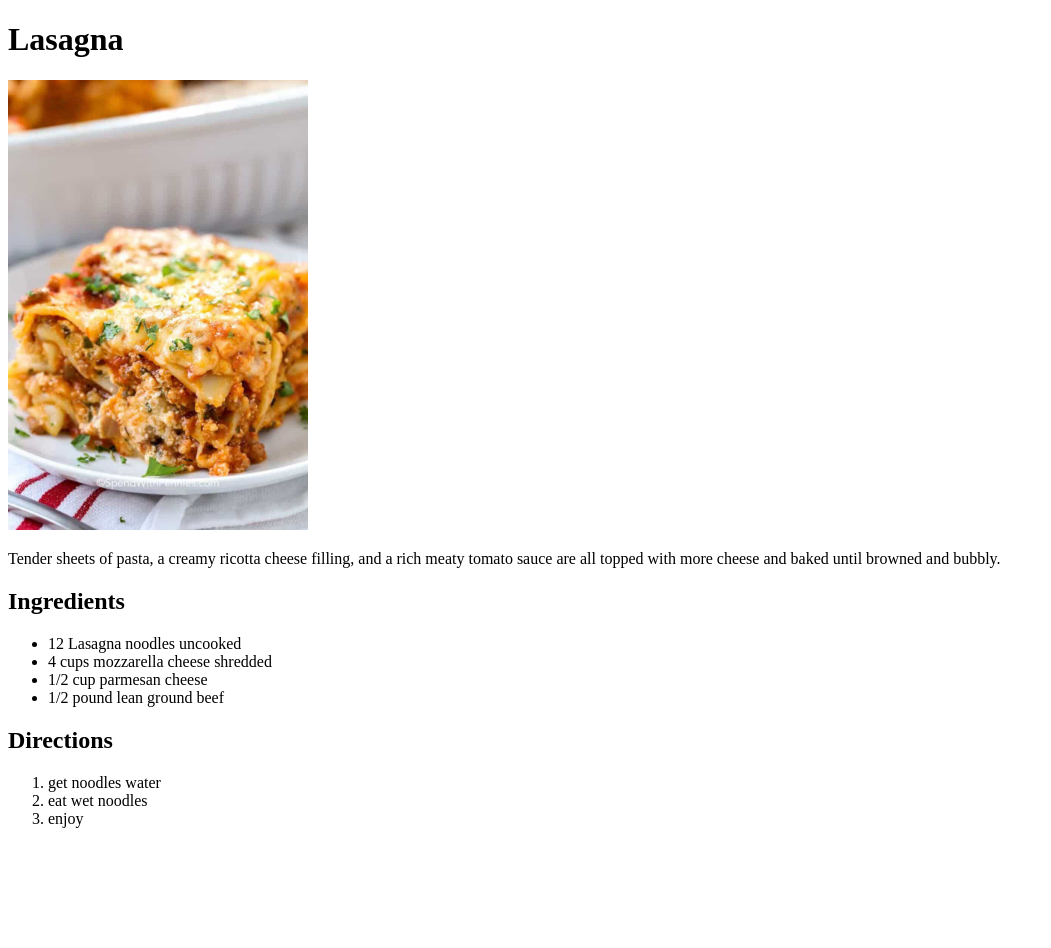
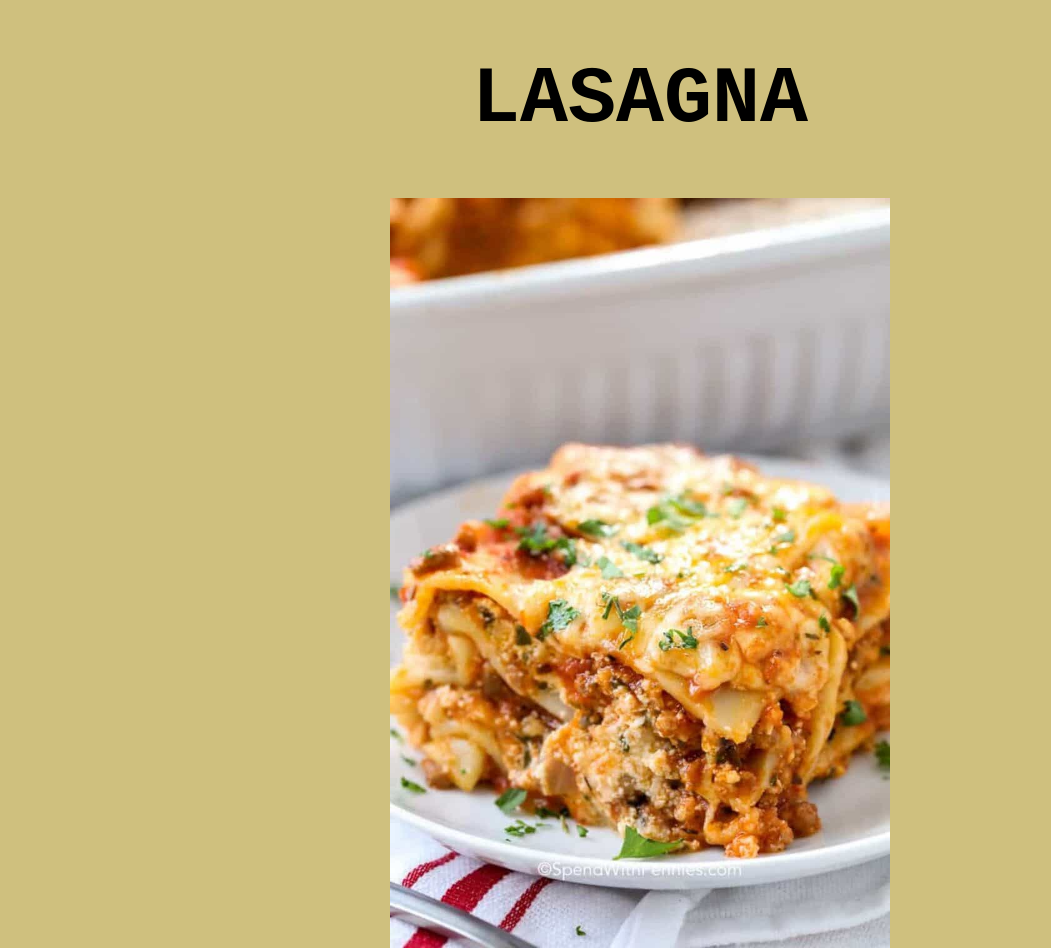
Before and after one commit to prat2003/odin-recipes, a plain HTML site: page recipes/lasagna.html in a window 1280 px wide. Shown: the top 948 px of the page, without its empty margins (0-1051 px from the left). Before the commit the page ends 844 px from the top, so only its background shows below. Drawn offline with Linux system fonts and the light colour scheme.

Commit message:
Add styles to lasagna.html

```diff
--- a/recipes/lasagna.html
+++ b/recipes/lasagna.html
@@ -1,13 +1,14 @@
 <!DOCTYPE html>
 <html lang="en">
 <head>
+    <link rel="stylesheet" href="lasagnastyles.css">
     <meta charset="UTF-8">
     <meta name="viewport" content="width=device-width, initial-scale=1.0">
     <title>Document</title>
 </head>
 <body>
-    <h1>Lasagna</h1>
-   <img src="../images/lasagna.jpeg" alt="lasagna" width="300">
+    <h1>LASAGNA</h1>
+   <img class="lasagnapic "src="../images/lasagna.jpeg" alt="lasagna" width="300">
    <p>Tender sheets of pasta, a creamy ricotta cheese filling, and a rich meaty tomato sauce are all topped with more cheese and baked until browned and bubbly.</p>
    <h2>Ingredients</h2>
    <ul>
--- /dev/null
+++ b/recipes/lasagnastyles.css
@@ -0,0 +1,27 @@
+* {
+    background-color: rgb(207, 192, 126);
+    text-align: center;
+    font-family: 'Courier New', Courier, monospace;
+}
+
+p {
+    font-weight: bold;
+    font-size: 30px;
+}
+
+ul li {
+    text-align: left;
+}
+
+h1 {
+    font-size: 80px;
+}
+
+li {
+    font-size: 20px;
+}
+
+.lasagnapic {
+    height: auto;
+    width: 500px;
+}
```
